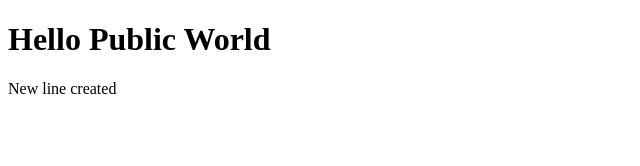
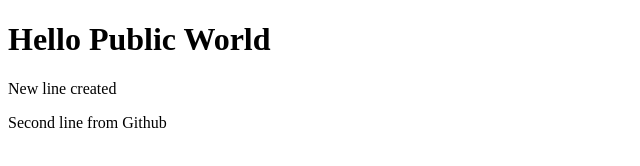
Before and after one commit to adsrikanth11/project_1, a plain HTML site: page index.html in a window 1280 px wide. Shown: the whole page, without its empty margins (0-640 px from the left). Drawn offline with Linux system fonts and the light colour scheme.

Commit message:
Update index.html
Added second line from Github

```diff
--- a/index.html
+++ b/index.html
@@ -9,5 +9,6 @@
 <body>
     <h1>Hello Public World</h1>
     <p>New line created</p>
+    <p>Second line from Github</p>
 </body>
 </html>
```
